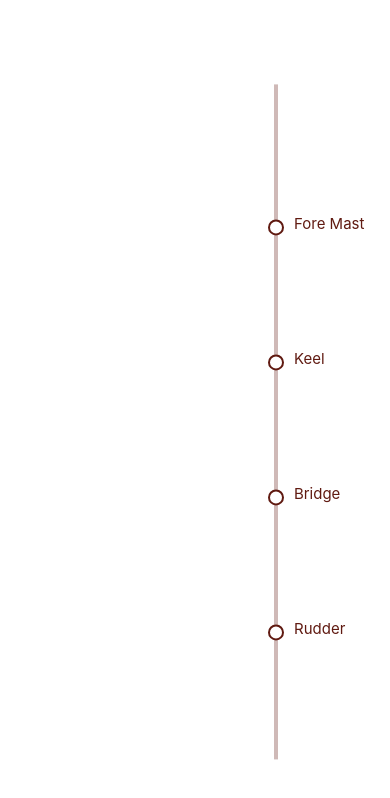
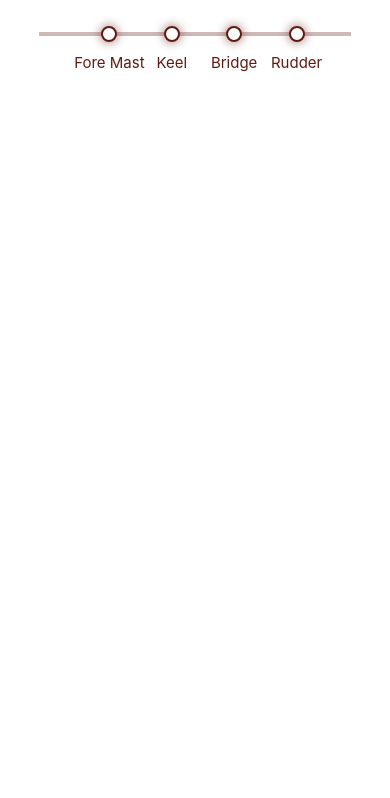
Before and after one commit to AdelajdaB/interactive-3D, a Vue app: page / in a window 390 px wide. Shown: the top 798 px of the page. Built offline with nearby package versions, Linux system fonts and the light colour scheme; no server answers.

Commit message:
Adjust Responsive View

```diff
--- a/src/components/Navbar.vue
+++ b/src/components/Navbar.vue
@@ -45,34 +45,46 @@ onMounted(() => {
 
 onUnmounted(() => {
   window.removeEventListener('scroll', handleScroll);
+
+  window.addEventListener('resize', () => {
+    $screen.md = window.matchMedia('(min-width: 768px)').matches
+  })
 });
+
+const $screen = {
+  md: window.matchMedia('(min-width: 768px)').matches
+}
 </script>
 
 <template>
-  <nav class="fixed right-28 lg:right-48 top-1/2 transform -translate-y-1/2 h-[80%] flex items-center z-50">
-    <div class="relative h-full w-1 grid grid-rows-4 gap-0">
+  <nav class="fixed md:right-28 lg:right-48 z-50 top-8 left-1/2 -translate-x-1/2 w-[80%] h-1 md:left-auto md:top-1/2 md:-translate-x-0 md:-translate-y-1/2 md:h-[80%] md:w-auto flex items-center">
+    <div class="relative w-full h-1 grid grid-cols-4 gap-0 md:h-full md:w-1 md:grid-cols-none md:grid-rows-4">
       <!-- Background line -->
-      <div class="absolute h-full w-1 bg-[#601a11] opacity-30"></div>
+      <div class="absolute bg-[#601a11] opacity-30 w-full h-1 md:h-full md:w-1"></div>
 
       <!-- Progress bar -->
       <div
-        class="absolute w-1 bg-[#601a11] origin-top transition-all duration-300 ease-out"
-        :style="{ height: `${progress}%` }"
+        class="absolute bg-[#601a11] rounded origin-left md:origin-top transition-all duration-300 ease-out h-1 md:w-1"
+        :style="[
+          $screen.md ? { height: `${progress}%` } : { width: `${progress}%` }
+        ]"
       ></div>
 
       <!-- Navigation points -->
       <div
-        v-for="(point, i) in points"
+      v-for="(point, i) in points"
         :key="i"
         :id="point.label.toLowerCase().replace(/\s+/g, '-')"
         @click="scrollToSection(i)"
-        class="absolute w-4 h-4 bg-white -left-1.5 border-2 border-[#601a11] rounded-full cursor-pointer z-10 transition-all duration-300 hover:bg-[#601a11] hover:scale-150"
-        :style="{ top: point.position }"
+        class="absolute w-4 h-4 bg-white border-2 border-[#601a11] rounded-full shadow-[0_0_8px_2px_rgba(96,26,17,0.4)] cursor-pointer z-10 transition-all duration-300 hover:bg-[#601a11] hover:scale-150 hover:shadow-[0_0_12px_3px_rgba(96,26,17,0.5)] -top-1.5 md:-left-1.5 md:top-auto"
+        :style="[
+          $screen.md ? { top: point.position } : { left: point.position }
+        ]"
         :class="{
-          '!bg-[#601a11] scale-120': progress >= point.threshold
+          '!bg-[#601a11] scale-110 md:scale-125': progress >= point.threshold
         }"
       >
-        <span class="absolute left-6 top-[-8px] whitespace-nowrap text-[#601a11]">
+        <span class="absolute whitespace-nowrap text-[#601a11] top-6 left-1/2 -translate-x-1/2 md:left-6 md:top-[-8px] md:translate-x-0">
           {{ point.label }}
         </span>
       </div>
@@ -81,10 +93,6 @@ onUnmounted(() => {
 </template>
 
 <style scoped>
-.scale-120 {
-  transform: scale(1.2);
-}
-
 #end-point {
     display: none;
 }
--- a/src/components/Scene.vue
+++ b/src/components/Scene.vue
@@ -10,7 +10,7 @@
 
   // Define camera positions for each point
   const cameraPositions = [
-    { position: new THREE.Vector3(0, 0, 100), lookAt: new THREE.Vector3(0, 0, 0) }, // Initial view
+  { position: new THREE.Vector3(0, 0, window.innerWidth <= 768 ? 200 : 100), lookAt: new THREE.Vector3(0, 0, 0) }, // Initial view
     { position: new THREE.Vector3(-23, 5, 10), lookAt: new THREE.Vector3(-23, 0, 0) }, // Transition with zoom out
     { position: new THREE.Vector3(-46, 0, 10), lookAt: new THREE.Vector3(-46, 0, 4) }, // Fore Mast
     { position: new THREE.Vector3(-23, 5, 40), lookAt: new THREE.Vector3(-23, 0, 0) }, // Transition with zoom out
@@ -191,7 +191,7 @@ const cameraDebug = ref({
 </script>
 
 <template>
-    <canvas ref="canvasEl" class="w-full !h-[95vh] mr-4 ml-4" />
+    <canvas ref="canvasEl" class="!w-screen !h-[95vh] mr-4 ml-4" />
 
         <!-- Debug Overlay -->
     <!-- <div v-if="debugMode" class="fixed top-0 left-0 bg-black bg-opacity-75 text-white p-4 font-mono text-sm">
```
